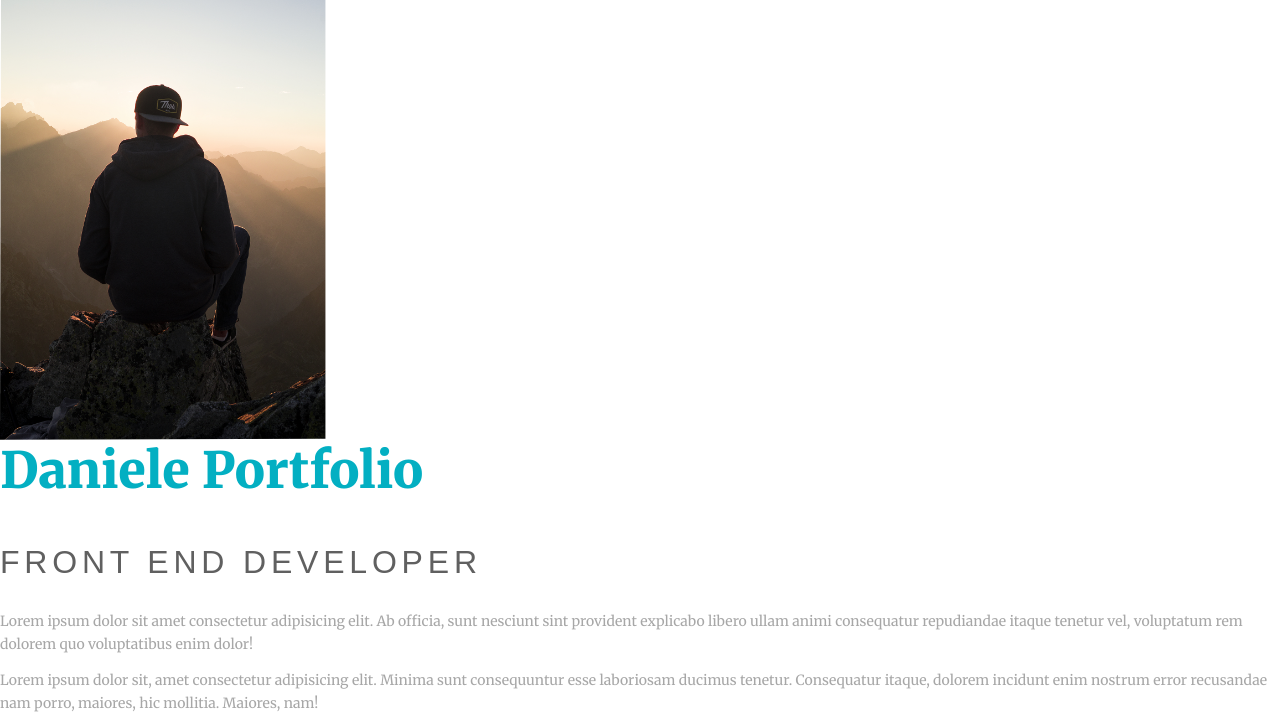
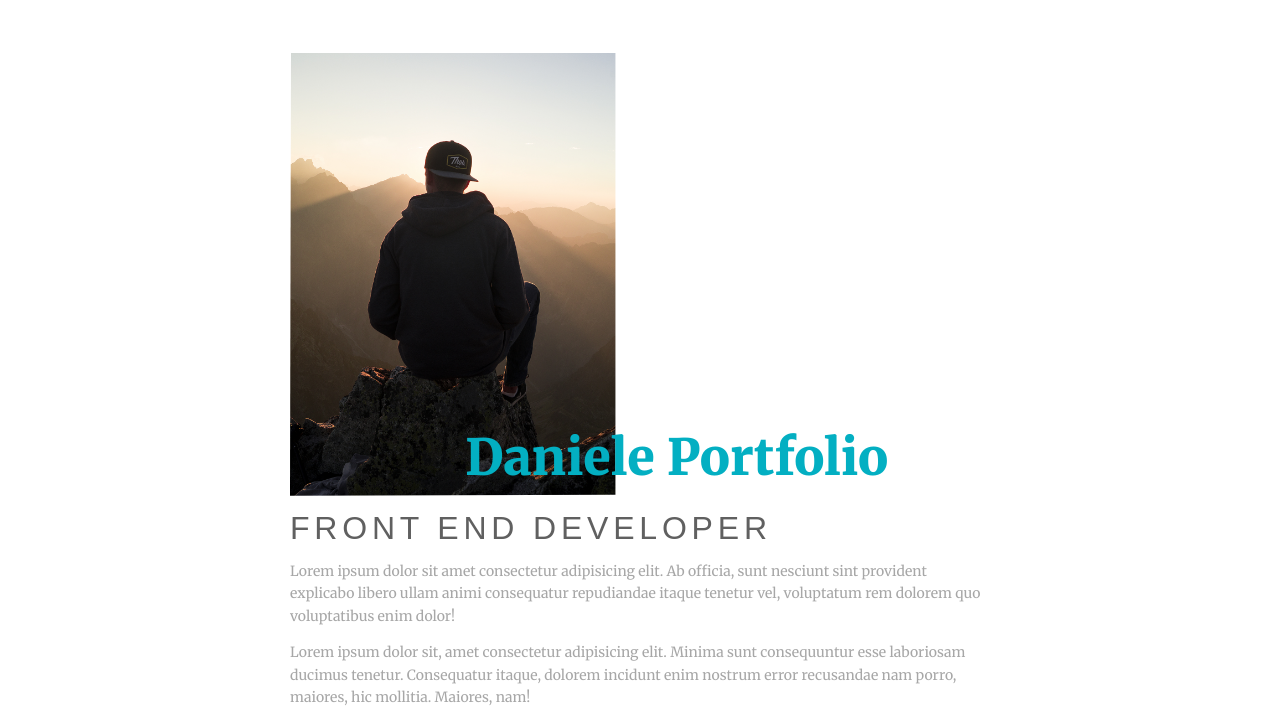
Before and after one commit to floroz/portfolio-css-grid, a website: page index.html in a window 1280 px wide. Shown: the part 1128-1853 px from the top of the page. Drawn offline with Linux system fonts and the light colour scheme; a web font is replaced by a local one.

Commit message:
about pace and graceful degradation

```diff
--- a/index.html
+++ b/index.html
@@ -37,7 +37,7 @@
 			</div>
 		</section>
 
-		<section class="about-me">
+		<section class="about">
 			<img
 				class="about-img"
 				src="img/joe-portfolio.png"
--- a/scss/modules/_all.scss
+++ b/scss/modules/_all.scss
@@ -1,2 +1,3 @@
 @import './colors';
 @import './typography';
+@import './mixins';
--- /dev/null
+++ b/scss/modules/_mixins.scss
@@ -0,0 +1,27 @@
+@mixin container($width: 90%, $max-width: 50em) {
+	width: $width;
+	margin: 0 auto;
+	max-width: $max-width;
+}
+
+@mixin sans-serif($fs, $ls: 0.15em, $color: $grey, $tt: uppercase, $lh: 1) {
+	font-size: $fs;
+	letter-spacing: $ls;
+	color: $color;
+	line-height: $lh;
+	text-transform: $tt;
+	font-family: $ff-ss;
+	font-weight: $fw-n;
+}
+
+@mixin clearfix() {
+	&::before,
+	&::after {
+		content: '';
+		display: table;
+	}
+
+	&::after {
+		clear: both;
+	}
+}
--- a/scss/modules/_typography.scss
+++ b/scss/modules/_typography.scss
@@ -4,13 +4,3 @@ $ff-ss: 'Six Caps', sans-serif;
 $fw-n: 400;
 $fw-b: 900;
 $letter-spacing: 10px;
-
-@mixin sans-serif($fs, $ls: 0.15em, $color: $grey, $tt: uppercase, $lh: 1) {
-	font-size: $fs;
-	letter-spacing: $ls;
-	color: $color;
-	line-height: $lh;
-	text-transform: $tt;
-	font-family: $ff-ss;
-	font-weight: $fw-n;
-}
--- /dev/null
+++ b/scss/partials/_about.scss
@@ -0,0 +1,47 @@
+.about {
+	@include container;
+
+	@media (min-width: 40em) {
+		@include clearfix;
+		margin: 4em auto;
+	}
+
+	&-title {
+		margin-bottom: 0.25em;
+	}
+
+	&-subtitle {
+		margin: 0.5em 0;
+	}
+
+	&-img {
+		@media (min-width: 40em) {
+			float: left;
+			margin-right: 1em;
+		}
+	}
+
+	@supports (display: grid) {
+		display: grid;
+		grid-template-columns:
+			[port-start] minmax(6em, 1fr) [name-start] minmax(6em, 1fr)
+			[name-end] 2fr [port-end];
+		align-items: flex-end;
+
+		&-img {
+			grid-column: port-start / name-end;
+			grid-row: 1 / 2;
+		}
+
+		&-title {
+			grid-column: name-start / port-end;
+			grid-row: 1 / 2;
+			align-self: end;
+		}
+
+		&-text,
+		&-subtitle {
+			grid-column: port-start / port-end;
+		}
+	}
+}
--- a/scss/partials/_all.scss
+++ b/scss/partials/_all.scss
@@ -1,3 +1,4 @@
 @import './base';
 @import './intro';
 @import './welcome';
+@import './about';
```
Also changed, not shown: dist/css/main.min.css.
